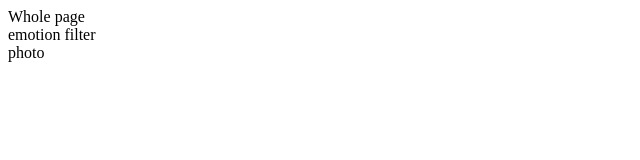
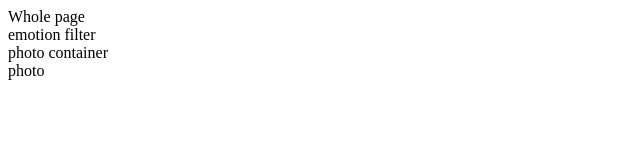
Before and after one commit to Dofamin1/INT20h_test, a Vue app: page / in a window 1280 px wide. Shown: the top 160 px of the page, without its empty margins (0-640 px from the left). Built offline with nearby package versions, Linux system fonts and the light colour scheme; no server answers; the HTML template or start-up script is replaced by a standard one.

Commit message:
created new component - photoContainer + created new folder - pages

```diff
--- a/src/App.vue
+++ b/src/App.vue
@@ -5,11 +5,11 @@
 </template>
 
 <script>
-import mainPage from "./components/mainPage/index.vue";
+import mainPage from "./pages/mainPage/index.vue"; //TODO: може перейменувати?
 export default {
   name: "app",
   components: {
-    mainPage
+    mainPage //TODO: може перейменувати?
   }
 };
 </script>
--- a/src/components/mainPage/index.vue
+++ /dev/null
@@ -1,32 +0,0 @@
-<template>
-  <div>
-    <div>Whole page</div>
-    <emotionFilter></emotionFilter>
-    <photo></photo>
-  </div>
-</template>
-
-<script>
-import emotionFilter from "../emotionFilter/index.vue";
-import flickrService from "../../api-services/flickrService.js";
-import photo from "../photo/index.vue";
-export default {
-  name: "mainPage",
-  data() {
-    return {};
-  },
-  created() {
-    (async () => {
-      const data = await flickrService.getPhotos();
-      console.log(data);
-    })();
-  },
-  components: {
-    emotionFilter,
-    photo
-  }
-};
-</script>
-
-<style >
-</style>
--- /dev/null
+++ b/src/components/photoContainer/index.vue
@@ -0,0 +1,26 @@
+<template>
+  <div>
+    <div>photo container</div>
+    <photo></photo>
+  </div>
+</template>
+
+<script>
+import photo from "./components/photo/index.vue";
+import flickrService from "../../api-services/flickrService.js";
+
+export default {
+  name: "photoContainer",
+  components: {
+    photo
+  },
+  created() {
+    (async () => {
+      const data = await flickrService.getPhotos();
+    })();
+  }
+};
+</script>
+
+<style >
+</style>
--- /dev/null
+++ b/src/pages/mainPage/index.vue
@@ -0,0 +1,23 @@
+<template>
+  <div>
+    <div>Whole page</div>
+    <emotionFilter></emotionFilter>
+    <photoContainer></photoContainer>
+  </div>
+</template>
+
+<script>
+import emotionFilter from "../../components/emotionFilter/index.vue";
+import photoContainer from "../../components/photoContainer/index.vue";
+
+export default {
+  name: "mainPage",
+  components: {
+    emotionFilter,
+    photoContainer
+  }
+};
+</script>
+
+<style >
+</style>
```
Also changed, not shown: src/components/photoContainer/components/photo/index.vue (renamed from src/components/photo/index.vue).
